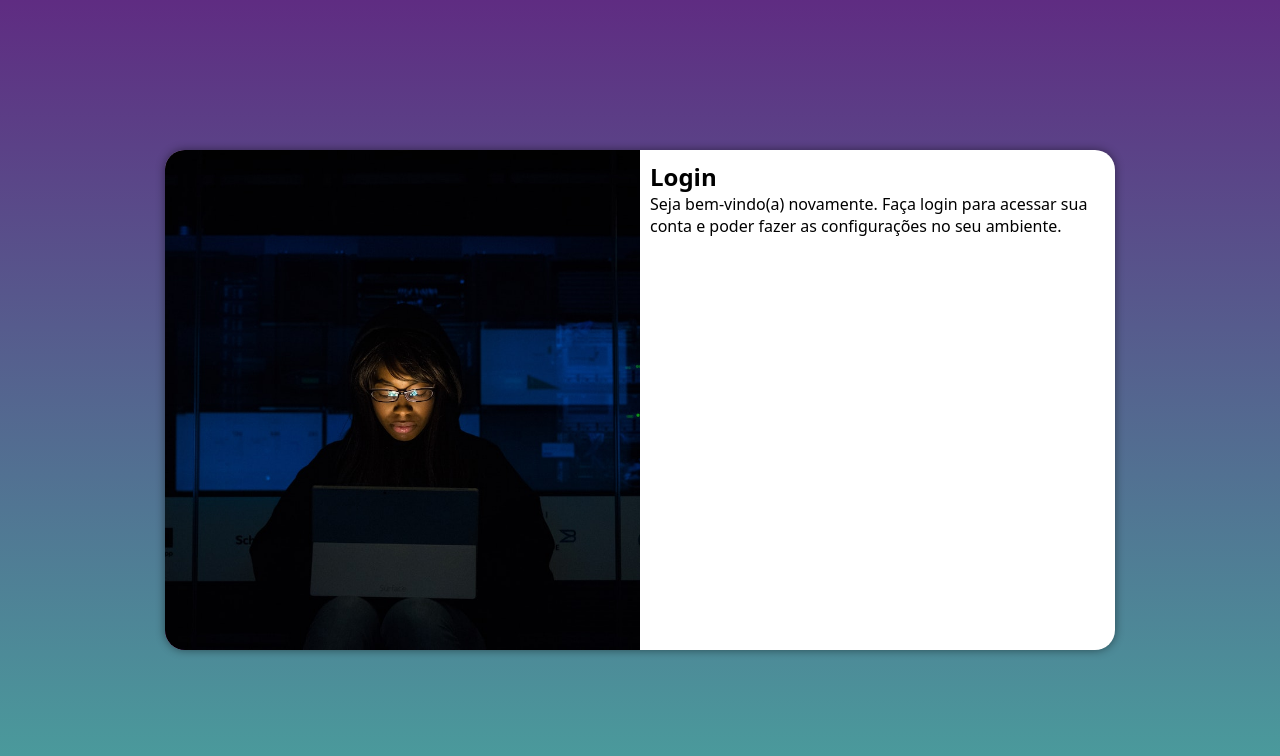
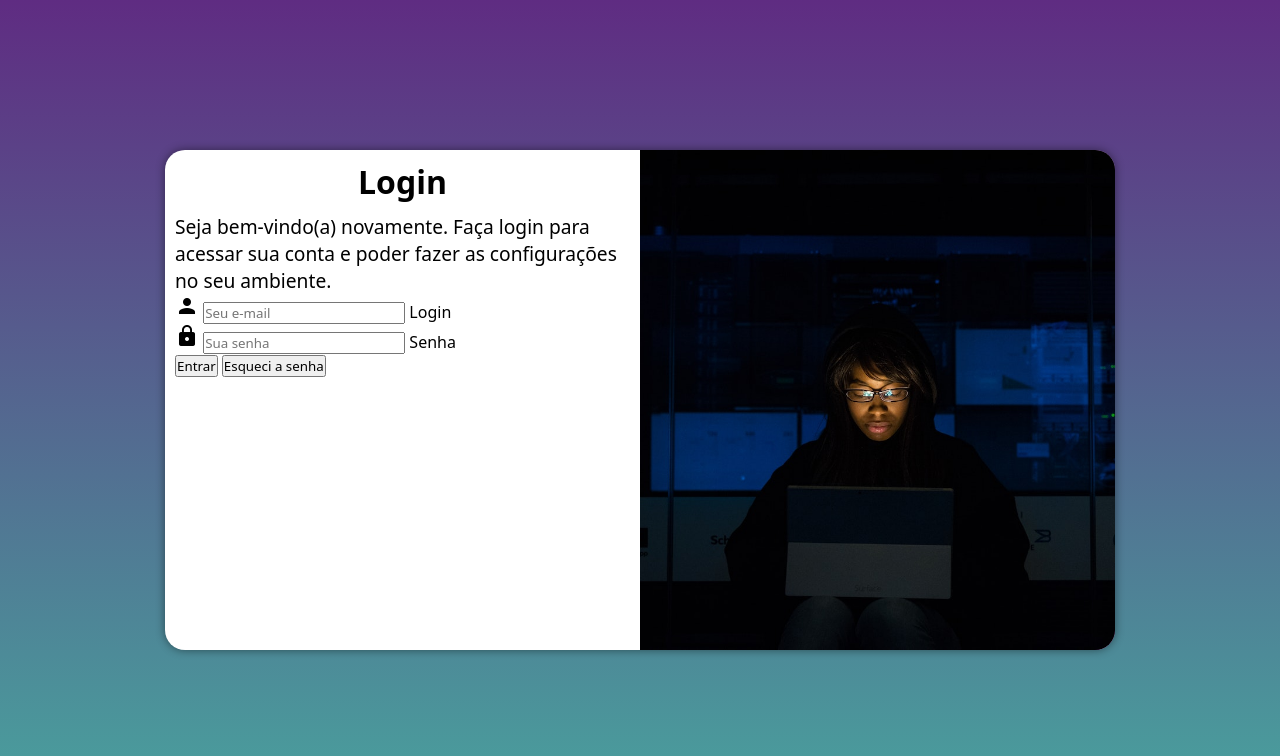
Before and after one commit to giih06/projeto-login, a plain HTML site: page index.html in a window 1280 px wide. Drawn offline with Linux system fonts and the light colour scheme.

Commit message:
Adicionei o formulário

```diff
--- a/estilos/mediaquery.css
+++ b/estilos/mediaquery.css
@@ -34,13 +34,21 @@
         }
 
         section#login > div#imagem {
-            float: left;
+            float: right;
             width: 50%;
             height: 100%;
         }
 
         section#login > div#formulario {
-            float: right;
+            float: left;
             width: 50%;
         }
+
+        div#formulario > h1 {
+            font-size: 2em;
+        }
+
+        div#formulario > p {
+            font-size: 1.2em;
+        }
     }
--- a/estilos/style.css
+++ b/estilos/style.css
@@ -57,3 +57,12 @@ section#login > div#formulario {
     display: block;
     padding: 10px;
 }
+
+div#formulario > h1 {
+    text-align: center;
+    margin-bottom: 10px;
+}
+
+div#formulario > p {
+    font-size: 0.8em;
+}
--- a/index.html
+++ b/index.html
@@ -4,6 +4,8 @@
     <meta charset="UTF-8">
     <meta http-equiv="X-UA-Compatible" content="IE=edge">
     <meta name="viewport" content="width=device-width, initial-scale=1.0">
+    <link href="https://fonts.googleapis.com/icon?family=Material+Icons"
+      rel="stylesheet">
     <title>Login</title>
     <link rel="stylesheet" href="estilos/style.css">
     <link rel="stylesheet" href="estilos/mediaquery.css">
@@ -18,7 +20,19 @@
             <div id="formulario">
                 <h1>Login</h1>
                 <p>Seja bem-vindo(a) novamente. Faça login para acessar sua conta e poder fazer as configurações no seu ambiente.</p>
-                <form action="login.php" method="post"></form>
+                <form action="login.php" method="post" autocomplete="on"></form>
+                <div class="campo">
+                    <span class="material-icons">person</span>
+                    <input type="email" name="login" id="ilogin" placeholder="Seu e-mail" autocomplete="email" required maxlength="30">
+                    <label for="ilogin">Login</label>
+                </div>
+                <div class="campo">
+                    <span class="material-icons">lock</span>
+                    <input type="password" name="senha" id="isenha" placeholder="Sua senha" autocomplete="current-password" required minlength="8" maxlength="20">
+                    <label for="isenha">Senha</label>
+                </div>
+                <input type="submit" value="Entrar">
+                <button>Esqueci a senha</button>
             </div>
         </section>
     </main>
```
